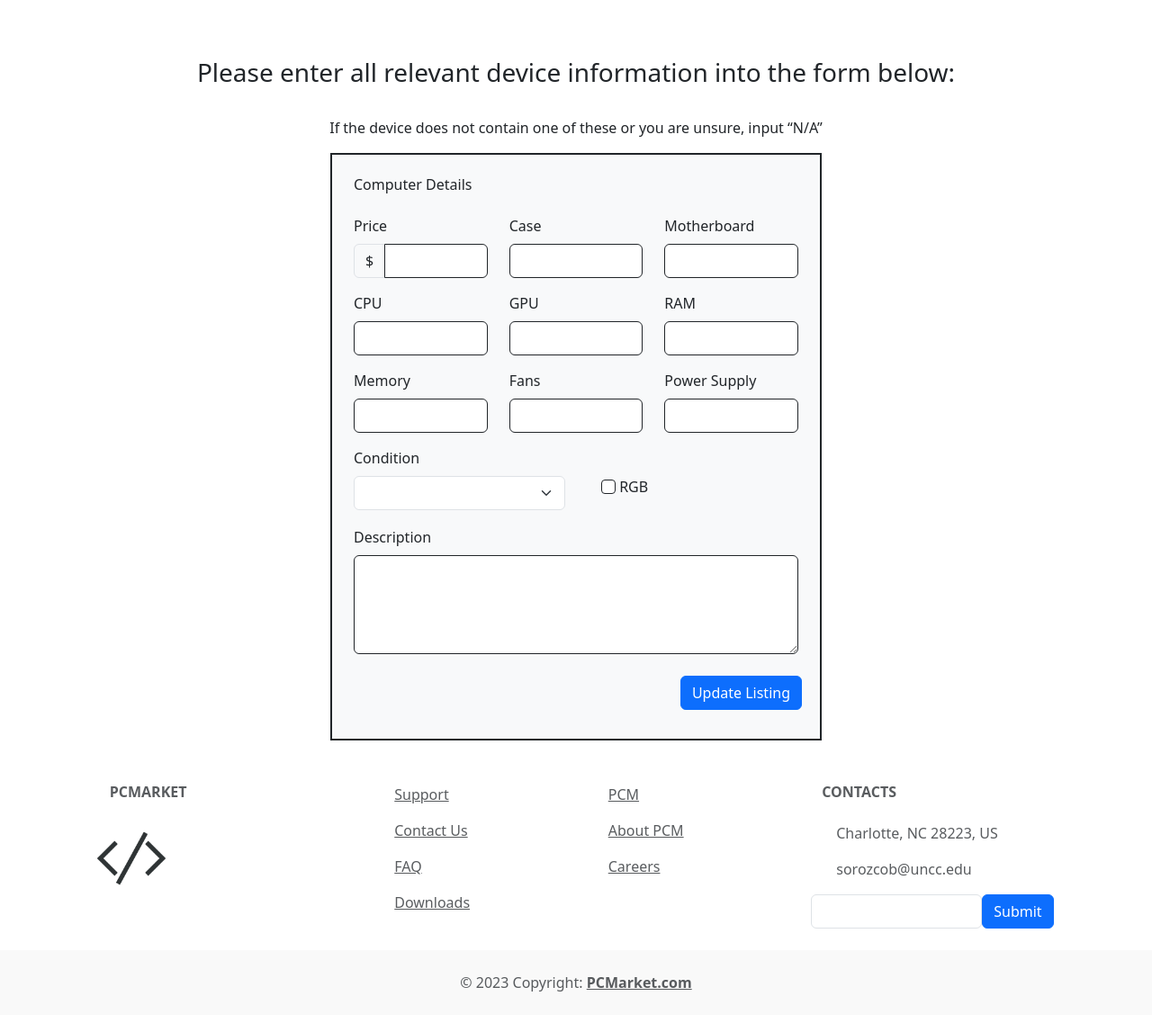
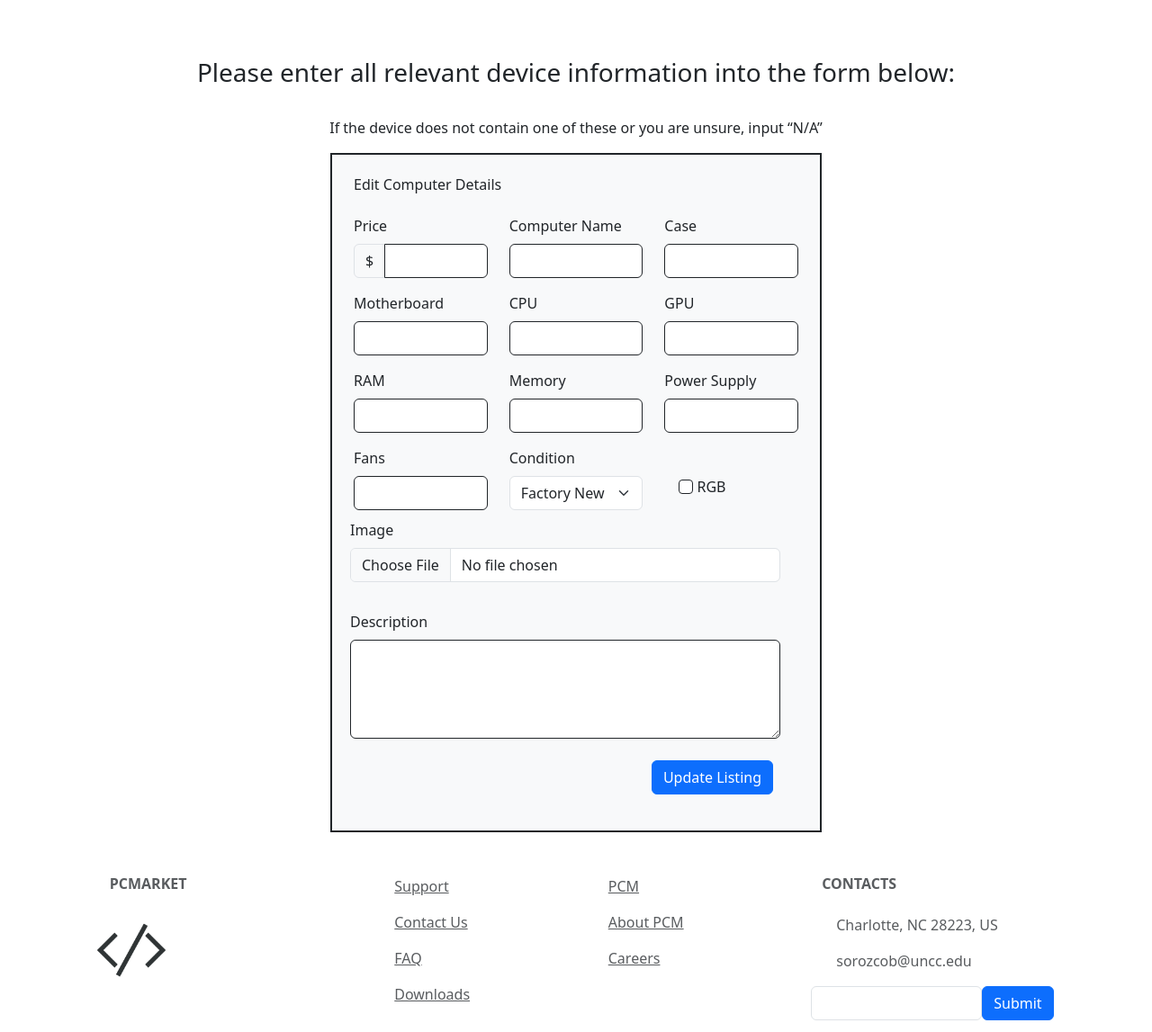
Before and after one commit to oenvinipas/PCMarket, a Flask app: template templates/edit.html in a window 1280 px wide. Shown: the part 96-1243 px from the top of the page at 90% size. Before the commit the page ends 1198 px from the top, so only its background shows below. Run offline with Flask 3, Linux system fonts and the light colour scheme; the template is opened without the code that fills it, so the values that code supplies are empty.

Commit message:
Checkpoint for pull

```diff
--- a/app.py
+++ b/app.py
@@ -1,6 +1,6 @@
 import os
 from dotenv import load_dotenv
-from flask import Flask, abort, request, redirect, render_template, session, flash
+from flask import Flask, abort, request, redirect, render_template, session, flash, make_response
 from models import db, User, Computer, Posts, Comments
 from flask_bcrypt import Bcrypt
 
@@ -79,7 +79,7 @@ def process_create_listing():
         and fans
         and power_supply
         and condition
-    )  # hi
+    )
 
     if not price or not parts:
         abort(400)
@@ -191,6 +191,7 @@ def get_edit_page(listing_id: int):
     return render_template(
         "edit.html",
         listing_id=listing_id,
+        current_name=computa.name,
         current_price=computa.price,
         current_case=computa.case,
         current_motherboard=computa.motherboard,
@@ -216,6 +217,7 @@ def update_listing(listing_id: int):
     computa = Computer.query.filter_by(computer_id=listing_id).first()
 
     updated_price = request.form.get("price")
+    updated_name = request.form.get("name")
     updated_case = request.form.get("computer_case")
     updated_motherboard = request.form.get("motherboard")
     updated_cpu = request.form.get("cpu")
@@ -229,6 +231,7 @@ def update_listing(listing_id: int):
     updated_comments = request.form.get("comments")
 
     computa.price = updated_price
+    computa.name = updated_name
     computa.case = updated_case
     computa.motherboard = updated_motherboard
     computa.cpu = updated_cpu
@@ -245,6 +248,33 @@ def update_listing(listing_id: int):
 
     return redirect(f"/view/{listing_id}")
 
+@app.post("/view/<int:listing_id>")
+def process_bid(listing_id: int):
+    post = Posts.query.get_or_404(listing_id)
+
+    # make sure user is logged in
+    if "email" not in session:
+        flash("You must be logged in to bid", "danger")
+        return redirect(f"/view/{listing_id}")
+
+
+    bid_amt = request.form.get("bid")
+    if not bid_amt:
+        flash("Invalid Bid", "danger")
+        return redirect(f"/view/{listing_id}")
+
+    bid_amt = float(bid_amt)
+    if bid_amt <= 0:
+        abort(400)
+
+    if bid_amt <= float(post.computer.price):
+        flash("Bid must be higher than current price", "danger")
+    else:
+        post.computer.price = bid_amt
+        db.session.commit()
+        flash("Bid successful!", "success")
+
+    return redirect(f"/view/{listing_id}")
 
 @app.get("/account")
 def get_account_page():
--- a/templates/create.html
+++ b/templates/create.html
@@ -91,7 +91,7 @@
             <div class="col">
                 <div class="mb-3">
                     <label for="formFile" class="form-label">Image</label>
-                    <input class="form-control" type="file" id="formFile" name="image">
+                    <input class="form-control" type="file" id="formFile" name="image"> <!-- Implement later -->
                 </div>
             </div>
         </div>
--- a/templates/edit.html
+++ b/templates/edit.html
@@ -11,7 +11,7 @@
 </div>
 <div class="container">
     <form class="border border-dark border-2 bg-light w-50 mx-auto p-3" action="/edit/{{ listing_id }}" method="POST">
-        <p class="p-2 h6 font-weight-bold">Computer Details</p>
+        <p class="p-2 h6 font-weight-bold">Edit Computer Details</p>
         <div class="row p-2">
             <div class="col">
                 <label for="price" class="form-label">Price</label>
@@ -21,15 +21,19 @@
                 </div>
             </div>
             <div class="col">
+                <span for="name" class="form-label">Computer Name</span>
+                <input type="text" class="form-control border border-dark mt-2" id="name" name="name" value = "{{ current_name }}" required>
+            </div>
+            <div class="col">
                 <label for="computer_case" class="form-label">Case</label>
                 <input type="text" class="form-control border border-dark" id="computer_case" name ="computer_case" value="{{ current_case }}" required>
             </div>
+        </div>
+        <div class="row p-2">
             <div class="col">
                 <label for="motherboard" class="form-label">Motherboard</label>
                 <input type="text" class="form-control border border-dark" id="motherboard" name ="motherboard" value="{{ current_motherboard }}" required>
             </div>
-        </div>
-        <div class="row p-2">
             <div class="col">
                 <label for="cpu" class="form-label">CPU</label>
                 <input type="text" class="form-control border border-dark" id="cpu" name ="cpu" value="{{ current_cpu }}" required>
@@ -38,19 +42,15 @@
                 <label for="gpu" class="form-label">GPU</label>
                 <input type="text" class="form-control border border-dark" id="gpu" name ="gpu" value="{{ current_gpu }}" required>
             </div>
+        </div>
+        <div class="row p-2">
             <div class="col">
                 <label for="ram" class="form-label">RAM</label>
                 <input type="text" class="form-control border border-dark" id="ram" name ="ram" value="{{ current_ram }}" required>
             </div>
-        </div>
-        <div class="row p-2">
             <div class="col">
                 <label for="memory" class="form-label">Memory</label>
                 <input type="text" class="form-control border border-dark" id="memory" name ="memory" value="{{ current_memory }}" required>
-            </div>
-            <div class="col">
-                <label for="fans" class="form-label">Fans</label>
-                <input type="text" class="form-control border border-dark" id="fans" name ="fans" value="{{ current_fans }}" required>
             </div>
             <div class="col">
                 <label for="power_supply" class="form-label">Power Supply</label>
@@ -59,14 +59,17 @@
         </div>
         <div class="row p-2">
         <div class="col">
+            <label for="fans" class="form-label">Fans</label>
+            <input type="text" class="form-control border border-dark" id="fans" name ="fans" value="{{ current_fans }}" required>
+        </div>
+        <div class="col">
             <label for="condition" class="form-label">Condition</label>
-            <select class="form-select" aria-label="condition" required>
-                <option value="{{ current_condition }}">{{ current_condition }}</option>
-                <option value="1">Factory New</option>
-                <option value="2">Minimal Wear</option>
-                <option value="3">Field Tested</option>
-                <option value="4">Well Worn</option>
-                <option value="5">Battle Scarred</option>
+            <select class="form-select" aria-label="condition" name="condition" required>
+                <option value="1" {% if current_condition == '1' %}selected{% endif %}>Factory New</option>
+                <option value="2" {% if current_condition == '2' %}selected{% endif %}>Minimal Wear</option>
+                <option value="3" {% if current_condition == '3' %}selected{% endif %}>Field Tested</option>
+                <option value="4" {% if current_condition == '4' %}selected{% endif %}>Well Worn</option>
+                <option value="5" {% if current_condition == '5' %}selected{% endif %}>Battle Scarred</option>
             </select>
         </div>
         <div class="col">
@@ -77,7 +80,14 @@
                 </label>
             </div>
         </div>
-    </div>
+        <div class="row p-2">
+            <div class="col">
+                <div class="mb-3">
+                    <label for="formFile" class="form-label">Image</label>
+                    <input class="form-control" type="file" id="formFile" name="image"> <!-- Implement later -->
+                </div>
+            </div>
+        </div>
         <div class="row p-2">
             <div class="col">
                 <label for="comments" class="form-label">Description</label>
```
Also changed, not shown: templates/iso-view.html (+19 -4 lines).
